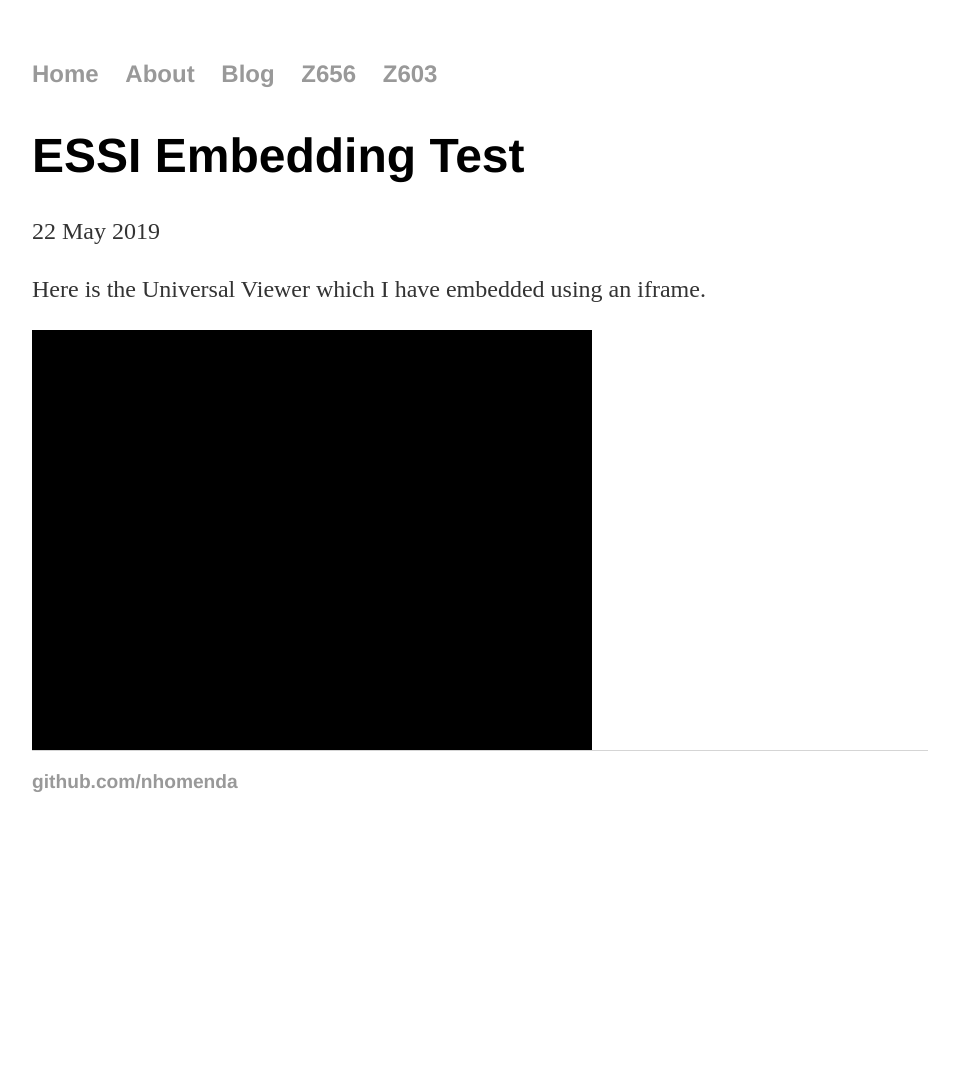
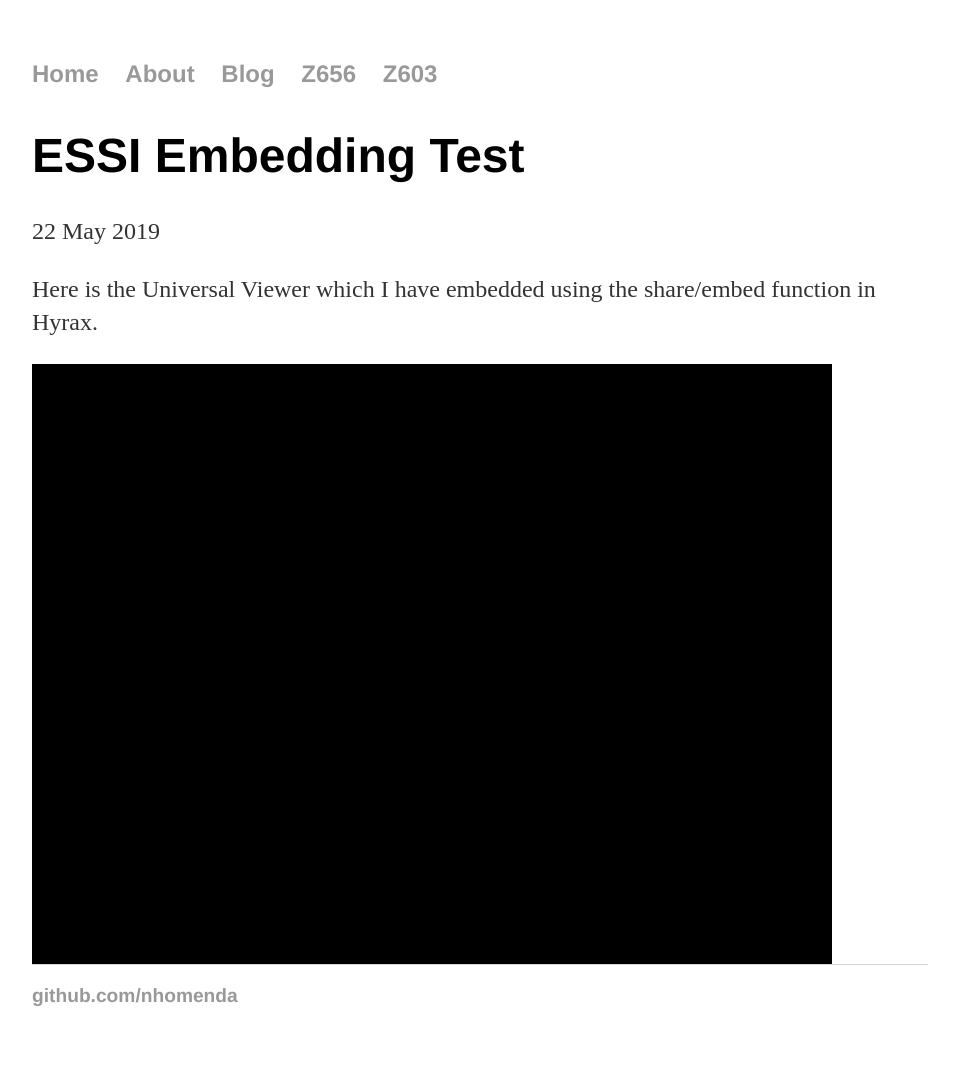
Before and after one commit to nhomenda/nhomenda.github.io, a Jekyll site: the page built from _posts/2019-05-22-essi-embed.md, in a window 1280 px wide. Shown: the whole page, without its empty margins (160-1119 px from the left). Built offline with Jekyll 4.4.1, drawn with Linux system fonts in a browser that asks for light colours; a script that is not in the unit is left out; before the commit the page ends 900 px from its top, so only the background shows below that.

Commit message:
Update 2019-05-22-essi-embed.md

```diff
--- a/_posts/2019-05-22-essi-embed.md
+++ b/_posts/2019-05-22-essi-embed.md
@@ -4,6 +4,6 @@ title: "ESSI Embedding Test"
 date: 2019-05-22
 ---
 <div class="blurb">
-	<p>Here is the Universal Viewer which I have embedded using an iframe.</p>
-	<div class="uv" data-locale="en-GB:English (GB),cy-GB:Cymraeg" data-config="" data-uri="https://essi-stage.dlib.indiana.edu/concern/paged_resources/mg74qm08d/manifest" data-collectionindex="0" data-manifestindex="0" data-sequenceindex="0" data-canvasindex="0" data-xywh="-4360,-289,12619,5777" data-rotation="0" style="width:560px; height:420px; background-color: #000"></div><script type="text/javascript" id="embedUV" src="https://essi-stage.dlib.indiana.edu/universalviewer/dist/uv-2.0.1/lib/embed.js"></script><script type="text/javascript">/* wordpress fix */</script>
+	<p>Here is the Universal Viewer which I have embedded using the share/embed function in Hyrax.</p>
+	<div class="uv" data-locale="en-GB:English (GB),cy-GB:Cymraeg" data-config="" data-uri="https://essi-stage.dlib.indiana.edu/concern/paged_resources/mg74qm08d/manifest" data-collectionindex="0" data-manifestindex="0" data-sequenceindex="0" data-canvasindex="0" data-xywh="-2079,-110,8057,5418" data-rotation="0" style="width:800px; height:600px; background-color: #000"></div><script type="text/javascript" id="embedUV" src="https://essi-stage.dlib.indiana.edu/universalviewer/dist/uv-2.0.1/lib/embed.js"></script><script type="text/javascript">/* wordpress fix */</script>
 </div><!-- /.blurb -->
```
